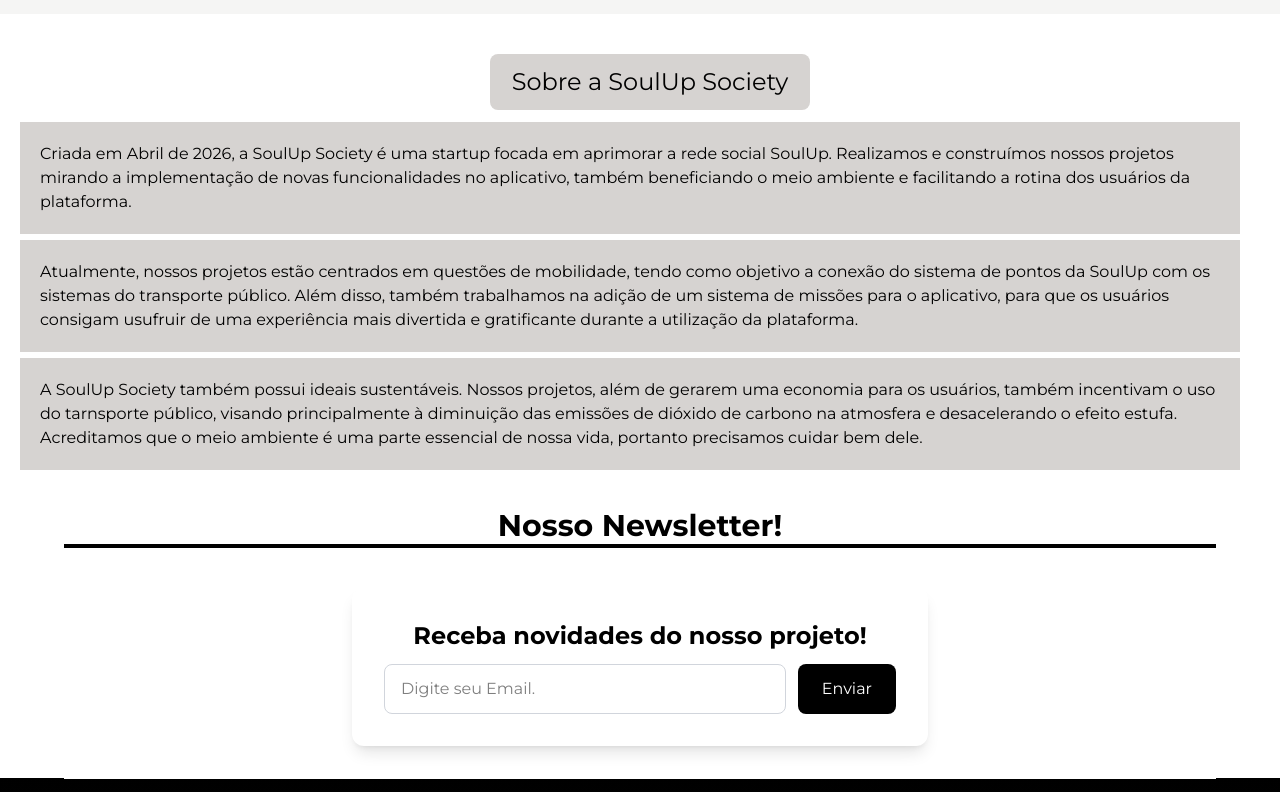
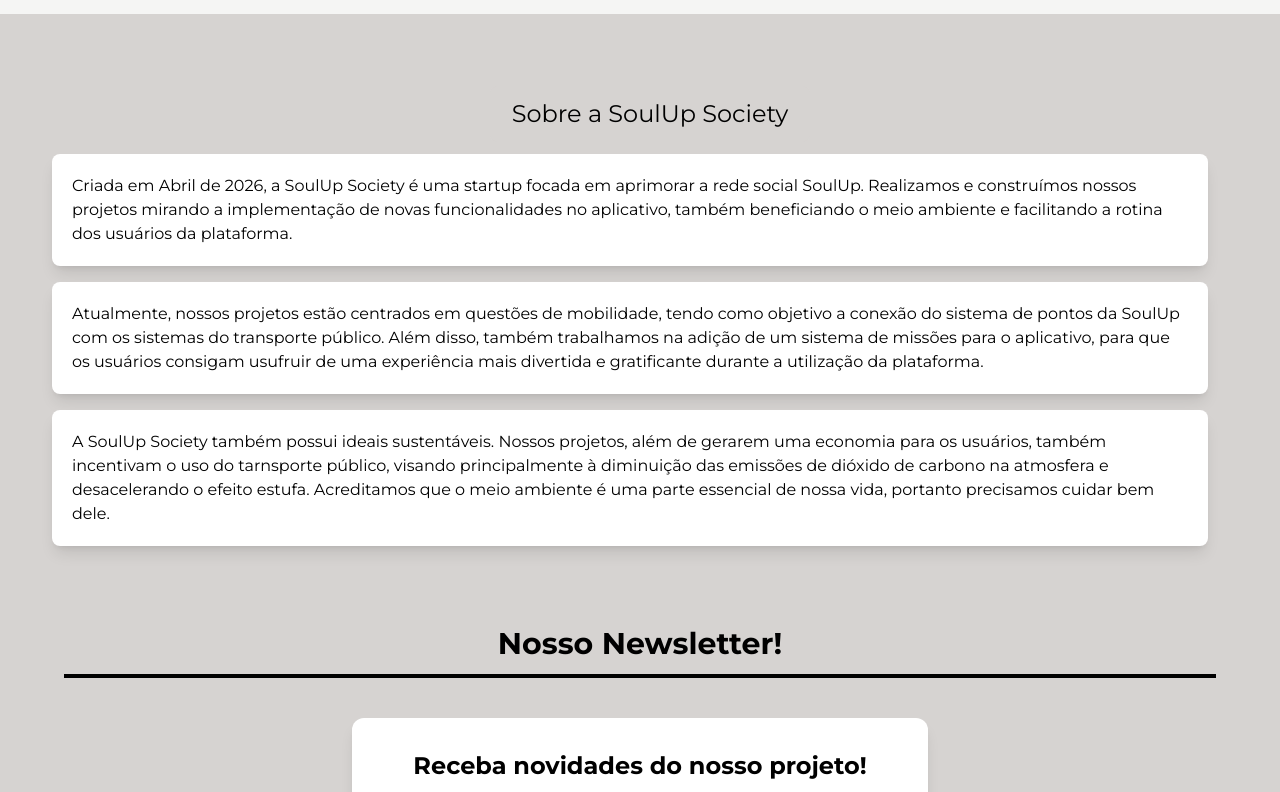
Before and after one commit to SoulUp-Society-Trabalhos/1--Challenge-2--semestre, a React (Vite) app in the folder soulup-society/: page /sobre in a window 1280 px wide. Shown: the part 820-1612 px from the top of the page. Built offline with nearby package versions, Linux system fonts and the light colour scheme.

Commit message:
feat: deixei a aba sobre mais bonita com sombra nas caixas, adicionado padding e divisao via margin

```diff
--- a/soulup-society/src/routes/Sobre/index.tsx
+++ b/soulup-society/src/routes/Sobre/index.tsx
@@ -15,30 +15,30 @@
         </div>
       </section>
 
-      <section className="sobre">
+      <section className="sobre bg-stone-300 px-8 py-8">
         <div className="mt-10! ml-5!">
           <p className="text-2xl text-center mb-3! bg-stone-300 p-3! w-80 mx-auto rounded-lg">
             Sobre a SoulUp Society
           </p>
-          <p className="text-base mb-1.5! mt-1.5! text-left  bg-stone-300 p-5! mr-10">
+          <p className="text-base mb-4! mt-1.5! text-left  bg-white p-5! mr-10 rounded-lg shadow-lg">
             Criada em Abril de 2026, a SoulUp Society é uma startup focada em
             aprimorar a rede social SoulUp. Realizamos e construímos nossos
             projetos mirando a implementação de novas funcionalidades no
             aplicativo, também beneficiando o meio ambiente e facilitando a
             rotina dos usuários da plataforma.
           </p>
-          <p className="text-base mb-1.5! mt-1.5! text-left bg-stone-300 p-5! mr-10">
+          <p className="text-base mb-4! mt-1.5! text-left bg-white p-5! mr-10 rounded-lg shadow-lg">
             Atualmente, nossos projetos estão centrados em questões de mobilidade, tendo como objetivo a conexão do sistema de pontos da SoulUp com os sistemas do transporte público. Além disso, também trabalhamos na adição de um sistema de missões para o aplicativo, para que os usuários consigam usufruir de uma experiência mais divertida e gratificante durante a utilização da plataforma.
           </p>
-          <p className="text-base mb-1.5! mt-1.5! text-left bg-stone-300 p-5! mr-10">
+          <p className="text-base mb-4! mt-1.5! text-left bg-white p-5! mr-10 rounded-lg shadow-lg">
             A SoulUp Society também possui ideais sustentáveis. Nossos projetos, além de gerarem uma economia para os usuários, também incentivam o uso do tarnsporte público, visando principalmente à diminuição das emissões de dióxido de carbono na atmosfera e desacelerando o efeito estufa. Acreditamos que o meio ambiente é uma parte essencial de nossa vida, portanto precisamos cuidar bem dele.
           </p>
         </div>
 
       </section>
 
-      <div className="py-8 px-[5%]! min-h-[30vh]">
-        <h2 className="text-3xl text-center font-bold border-b-4">
+      <div className="py-8 px-[5%]! min-h-[30vh] bg-stone-300">
+        <h2 className="text-3xl text-center font-bold border-b-4 border-black pb-3! mb-5!">
           Nosso Newsletter!
         </h2>
         <div className="mt-10! flex justify-center">
```
